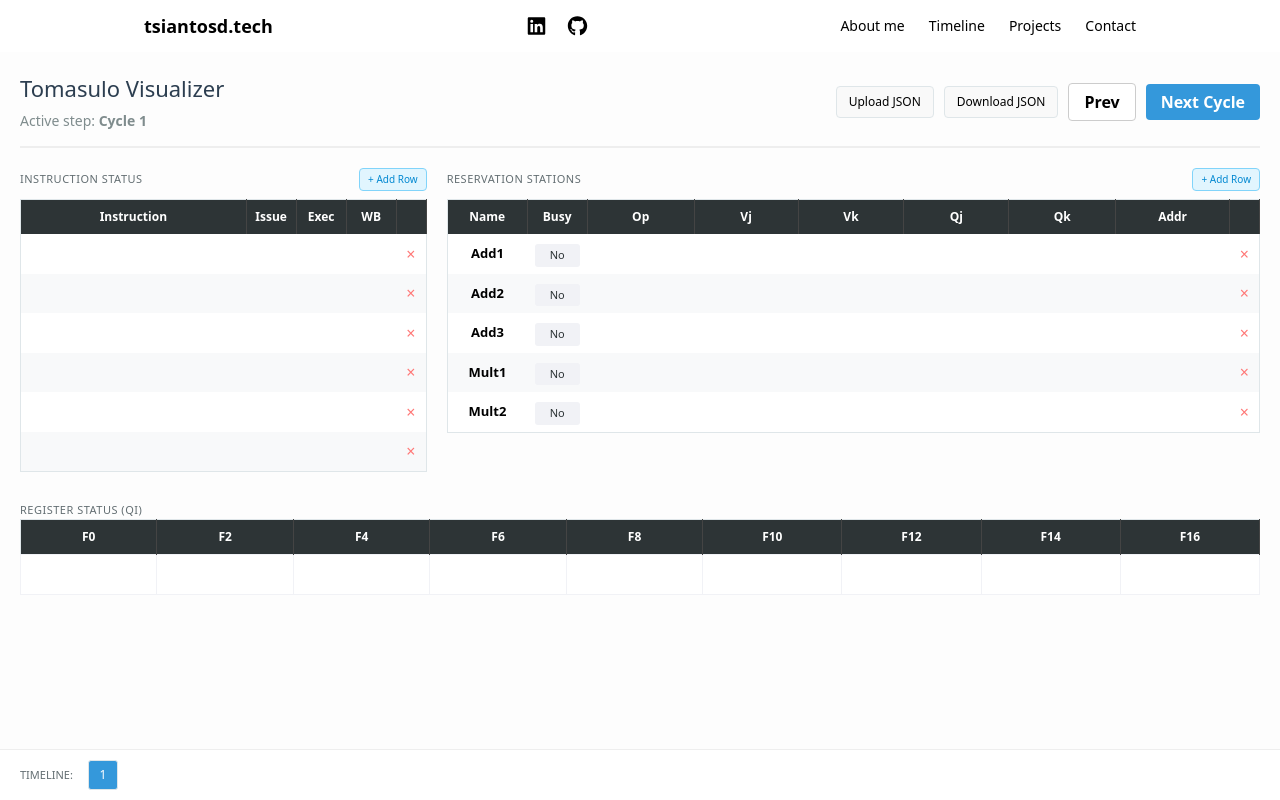
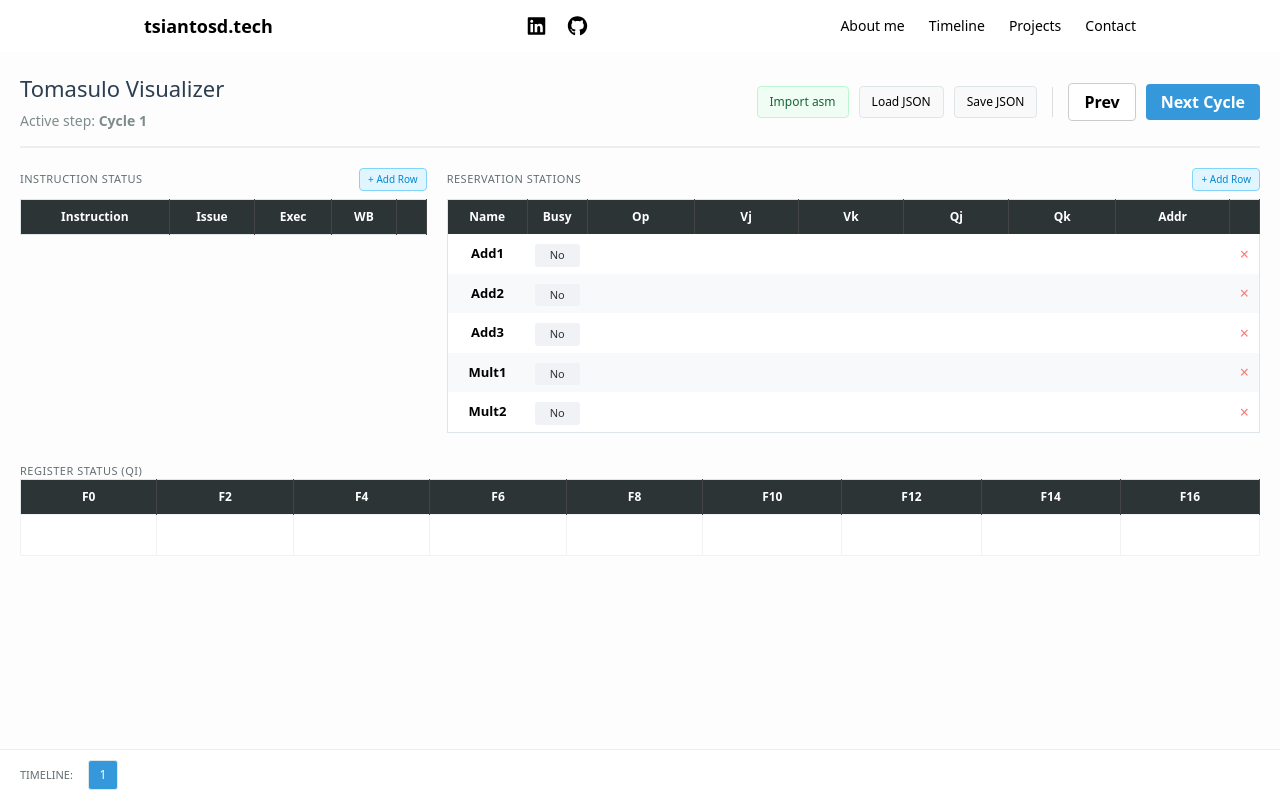
Before and after one commit to TsiantosD/TsiantosD.github.io, a React (Vite) app in the folder portfolio/: page /tomasulo in a window 1280 px wide. Shown: the top 800 px of the page. Built offline with nearby package versions, Linux system fonts and the light colour scheme.

Commit message:
Add import of asm programs in tomasulo

```diff
--- a/portfolio/src/components/pages/tomasulo.tsx
+++ b/portfolio/src/components/pages/tomasulo.tsx
@@ -36,12 +36,13 @@ interface HistoryState {
 
 const TomasuloVisualizer: React.FC = () => {
   const [currentCycle, setCurrentCycle] = useState<number>(1);
-  const fileInputRef = useRef<HTMLInputElement>(null);
+  const jsonInputRef = useRef<HTMLInputElement>(null);
+  const txtInputRef = useRef<HTMLInputElement>(null);
   const dragItem = useRef<number | null>(null);
   const dragOverItem = useRef<number | null>(null);
 
   const createEmptyCycle = (): CycleData => ({
-    instructions: Array(6).fill(0).map(() => ({ op: '', issue: '', exec: '', wb: '' })),
+    instructions: [],
     reservationStations: [
       { name: 'Add1', busy: 'No', op: '', vj: '', vk: '', qj: '', qk: '', addr: '' },
       { name: 'Add2', busy: 'No', op: '', vj: '', vk: '', qj: '', qk: '', addr: '' },
@@ -77,6 +78,48 @@ const TomasuloVisualizer: React.FC = () => {
     });
   };
 
+  const handleJsonUpload = (e: ChangeEvent<HTMLInputElement>) => {
+    const file = e.target.files?.[0];
+    if (!file) return;
+    const reader = new FileReader();
+    reader.onload = (rev) => {
+      const result = rev.target?.result;
+      if (typeof result === 'string') {
+        setHistory(JSON.parse(result));
+        setCurrentCycle(1);
+      }
+    };
+    reader.readAsText(file);
+  };
+
+  const handleTxtUpload = (e: ChangeEvent<HTMLInputElement>) => {
+    const file = e.target.files?.[0];
+    if (!file) return;
+    const reader = new FileReader();
+    reader.onload = (rev) => {
+      const content = rev.target?.result;
+      if (typeof content === 'string') {
+        const lines = content.split(/\r?\n/).filter(line => line.trim() !== '');
+        const newInstructions: Instruction[] = lines.map(line => ({
+          op: line.trim(),
+          issue: '',
+          exec: '',
+          wb: ''
+        }));
+
+        updateHistoryForward((cycle) => {
+          cycle.instructions = [...cycle.instructions, ...newInstructions];
+          return cycle;
+        });
+      }
+    };
+    reader.readAsText(file);
+  };
+
+  const data = history[currentCycle] || createEmptyCycle();
+  const allCycles = Object.keys(history).map(Number).sort((a, b) => a - b);
+
+  // Remaining logic (addRow, removeRow, toggleBusy, handleSort) stays the same...
   const toggleBusy = (index: number) => {
     const currentVal = history[currentCycle].reservationStations[index].busy;
     updateField('reservationStations', index, 'busy', currentVal === 'Yes' ? 'No' : 'Yes');
@@ -125,23 +168,6 @@ const TomasuloVisualizer: React.FC = () => {
     dragOverItem.current = null;
   };
 
-  const handleFileUpload = (e: ChangeEvent<HTMLInputElement>) => {
-    const file = e.target.files?.[0];
-    if (!file) return;
-    const reader = new FileReader();
-    reader.onload = (rev) => {
-      const result = rev.target?.result;
-      if (typeof result === 'string') {
-        setHistory(JSON.parse(result));
-        setCurrentCycle(1);
-      }
-    };
-    reader.readAsText(file);
-  };
-
-  const data = history[currentCycle] || createEmptyCycle();
-  const allCycles = Object.keys(history).map(Number).sort((a, b) => a - b);
-
   return (
     <div style={{ padding: '20px', maxWidth: '1600px', margin: 'auto', fontFamily: 'system-ui, sans-serif', backgroundColor: '#fdfdfd', minHeight: '100vh', paddingBottom: '100px' }}>
       <header style={{ display: 'flex', justifyContent: 'space-between', alignItems: 'center', marginBottom: '20px', borderBottom: '2px solid #eee', paddingBottom: '15px' }}>
@@ -151,12 +177,21 @@ const TomasuloVisualizer: React.FC = () => {
         </div>
 
         <div style={{ display: 'flex', gap: '10px', alignItems: 'center' }}>
-          <input type="file" ref={fileInputRef} style={{ display: 'none' }} onChange={handleFileUpload} accept=".json" />
-          <button onClick={() => fileInputRef.current?.click()} style={secondaryBtn}>Upload JSON</button>
+          {/* Assembly Import */}
+          <input type="file" ref={txtInputRef} style={{ display: 'none' }} onChange={handleTxtUpload} />
+          <button onClick={() => txtInputRef.current?.click()} style={{ ...secondaryBtn, backgroundColor: '#f0fdf4', borderColor: '#bbf7d0', color: '#166534' }}>Import asm</button>
+
+          {/* JSON Upload */}
+          <input type="file" ref={jsonInputRef} style={{ display: 'none' }} onChange={handleJsonUpload} accept=".json" />
+          <button onClick={() => jsonInputRef.current?.click()} style={secondaryBtn}>Load JSON</button>
+
           <button onClick={() => {
             const dataStr = "data:text/json;charset=utf-8," + encodeURIComponent(JSON.stringify(history, null, 2));
             const a = document.createElement('a'); a.setAttribute("href", dataStr); a.setAttribute("download", `tomasulo.json`); a.click();
-          }} style={secondaryBtn}>Download JSON</button>
+          }} style={secondaryBtn}>Save JSON</button>
+
+          <div style={{ width: '1px', height: '30px', backgroundColor: '#ddd', margin: '0 5px' }} />
+
           <button onClick={() => setCurrentCycle(Math.max(1, currentCycle - 1))} style={navBtn}>Prev</button>
           <button onClick={() => {
             const next = currentCycle + 1;
@@ -170,7 +205,7 @@ const TomasuloVisualizer: React.FC = () => {
         <TableSection title="Instruction Status" headers={['Instruction', 'Issue', 'Exec', 'WB', '']} onAdd={() => addRow('instructions')}>
           {data.instructions.map((inst, i) => (
             <tr key={i} draggable onDragStart={() => (dragItem.current = i)} onDragEnter={() => (dragOverItem.current = i)} onDragEnd={() => handleSort('instructions')} onDragOver={(e) => e.preventDefault()} style={{ ...rowStyle, backgroundColor: i % 2 === 0 ? '#ffffff' : '#f8f9fa' }}>
-              <td><input style={inputStyle} value={inst.op} onChange={e => updateField('instructions', i, 'op', e.target.value)} /></td>
+              <td><input style={inputStyle} value={inst.op} onChange={e => updateField('instructions', i, 'op', e.target.value)} placeholder="ADD.D F6, F2, F1" /></td>
               <td style={{ width: '50px' }}><input style={inputStyle} value={inst.issue} onChange={e => updateField('instructions', i, 'issue', e.target.value)} /></td>
               <td style={{ width: '50px' }}><input style={inputStyle} value={inst.exec} onChange={e => updateField('instructions', i, 'exec', e.target.value)} /></td>
               <td style={{ width: '50px' }}><input style={inputStyle} value={inst.wb} onChange={e => updateField('instructions', i, 'wb', e.target.value)} /></td>
@@ -195,7 +230,7 @@ const TomasuloVisualizer: React.FC = () => {
         </TableSection>
       </div>
 
-      <div>
+      <div style={{ marginTop: '20px' }}>
         <h3 style={labelStyle}>Register Status (Qi)</h3>
         <table style={tableMainStyle}>
           <thead>
@@ -246,7 +281,7 @@ const TableSection: React.FC<TableSectionProps> = ({ title, headers, children, o
   </div>
 );
 
-// --- Styles with Proper Types ---
+// --- Static Styles ---
 const tableMainStyle: React.CSSProperties = { width: '100%', borderCollapse: 'collapse', border: '1px solid #dfe6e9', backgroundColor: 'white' };
 const headerRowStyle: React.CSSProperties = { backgroundColor: '#2d3436', color: 'white', fontSize: '12px' };
 const cellStyle: React.CSSProperties = { border: '1px solid #f1f2f6' };
```
